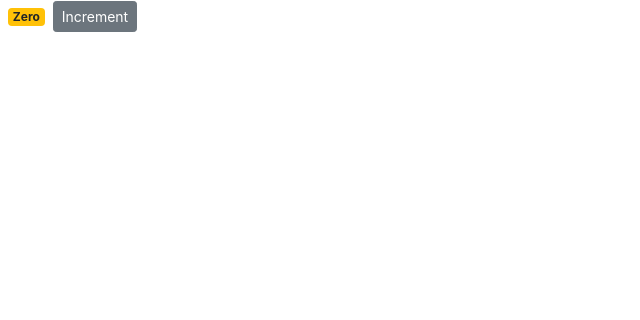
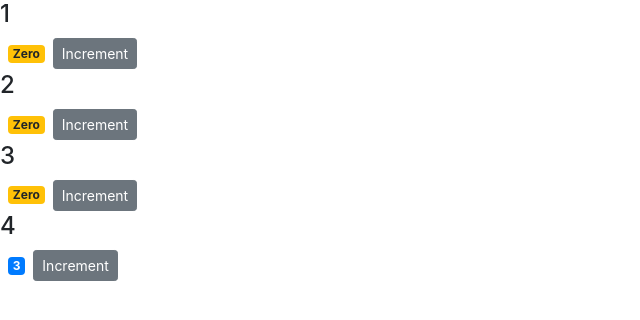
Before and after one commit to wj2kim/myFirstReactApp, a React (Create React App) app: page / in a window 1280 px wide. Shown: the top 320 px of the page, without its empty margins (0-640 px from the left). Built offline with nearby package versions, Linux system fonts and the light colour scheme.

Commit message:
up to debuggin react apps

```diff
--- a/src/components/counter.jsx
+++ b/src/components/counter.jsx
@@ -2,7 +2,7 @@ import React, { Component } from "react";
 
 class Counter extends Component {
   state = {
-    count: 0,
+    value: this.props.value,
   };
 
   styles = {
@@ -10,18 +10,21 @@ class Counter extends Component {
     fontWeight: "bold",
   };
 
-  handleIncrement = () => {
-    this.setState({ count: this.state.count + 1 });
+  handleIncrement = (product) => {
+    this.setState({ value: this.state.value + 1 });
   };
 
   render() {
+    console.log(this.props);
+
     return (
       <React.Fragment>
+        <h4>{this.props.id}</h4>
         <span style={this.styles} className={this.getBadgeClasses()}>
           {this.formatCount()}
         </span>
         <button
-          onClick={this.handleIncrement}
+          onClick={(product) => this.handleIncrement(product)}
           className="btn btn-secondary btn-sm"
         >
           Increment
@@ -32,14 +35,14 @@ class Counter extends Component {
 
   getBadgeClasses() {
     let classes = "badge m-2 badge-";
-    classes += this.state.count === 0 ? "warning" : "primary";
+    classes += this.state.value === 0 ? "warning" : "primary";
     return classes;
   }
 
   formatCount() {
-    const { count } = this.state;
+    const { value } = this.state;
     const x = "Zero";
-    return count === 0 ? x : count;
+    return value === 0 ? x : value;
   }
 }
 
--- /dev/null
+++ b/src/components/counters.jsx
@@ -0,0 +1,28 @@
+import React, { Component } from "react";
+import Counter from "./counter";
+
+class Counters extends Component {
+  state = {
+    counters: [
+      { id: 1, value: 0 },
+      { id: 2, value: 0 },
+      { id: 3, value: 0 },
+      { id: 4, value: 3 },
+    ],
+  };
+  render() {
+    return (
+      <React.Fragment>
+        {this.state.counters.map((counter) => (
+          <Counter
+            key={counter.id}
+            value={counter.value}
+            id={counter.id}
+          ></Counter>
+        ))}
+      </React.Fragment>
+    );
+  }
+}
+
+export default Counters;
--- a/src/index.js
+++ b/src/index.js
@@ -4,9 +4,9 @@ import "./index.css";
 import App from "./App";
 import * as serviceWorker from "./serviceWorker";
 import "bootstrap/dist/css/bootstrap.css";
-import Counter from "./components/counter";
+import Counters from "./components/counters";
 
-ReactDOM.render(<Counter></Counter>, document.getElementById("root"));
+ReactDOM.render(<Counters></Counters>, document.getElementById("root"));
 
 // If you want your app to work offline and load faster, you can change
 // unregister() to register() below. Note this comes with some pitfalls.
```
